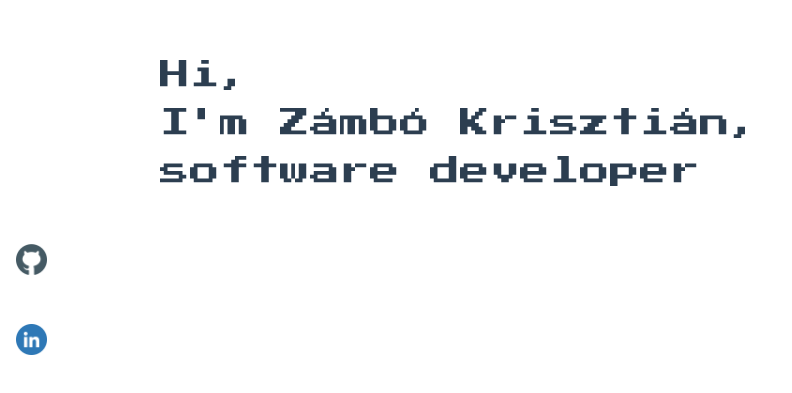
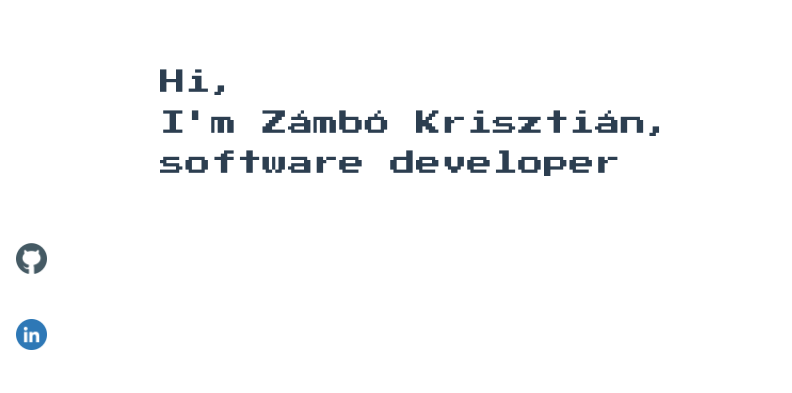
Before and after one commit to green1490/green1490.github.io, a Vue app: page / in a window 1280 px wide. Shown: the part 277-670 px from the top of the page, without its empty margins (0-792 px from the left). Built offline with nearby package versions, Linux system fonts and the light colour scheme.

Commit message:
font scalling

```diff
--- a/src/components/Home.vue
+++ b/src/components/Home.vue
@@ -9,6 +9,6 @@
 
 <style scoped>
     .home p {
-        font-size: 30px;
+        font-size: 2vw;
     }
 </style>
--- a/src/components/Navbar.vue
+++ b/src/components/Navbar.vue
@@ -47,6 +47,7 @@ export default {
         text-align: center;
         text-decoration: none;
         float: left;
+        font-size: 1vw;
     }
 
     /* Change the link color to #111 (black) on hover */
--- a/src/components/Sidebar.vue
+++ b/src/components/Sidebar.vue
@@ -25,11 +25,10 @@
     .sidenav a {
         padding: 20px 8px 20px 16px;
         text-decoration: none;
-        font-size: 25px;
         display: block;
     }
 
-    img {
-        max-width: 30%;
+    .sidenav img {
+        width: 30%;
     }
 </style>
```
